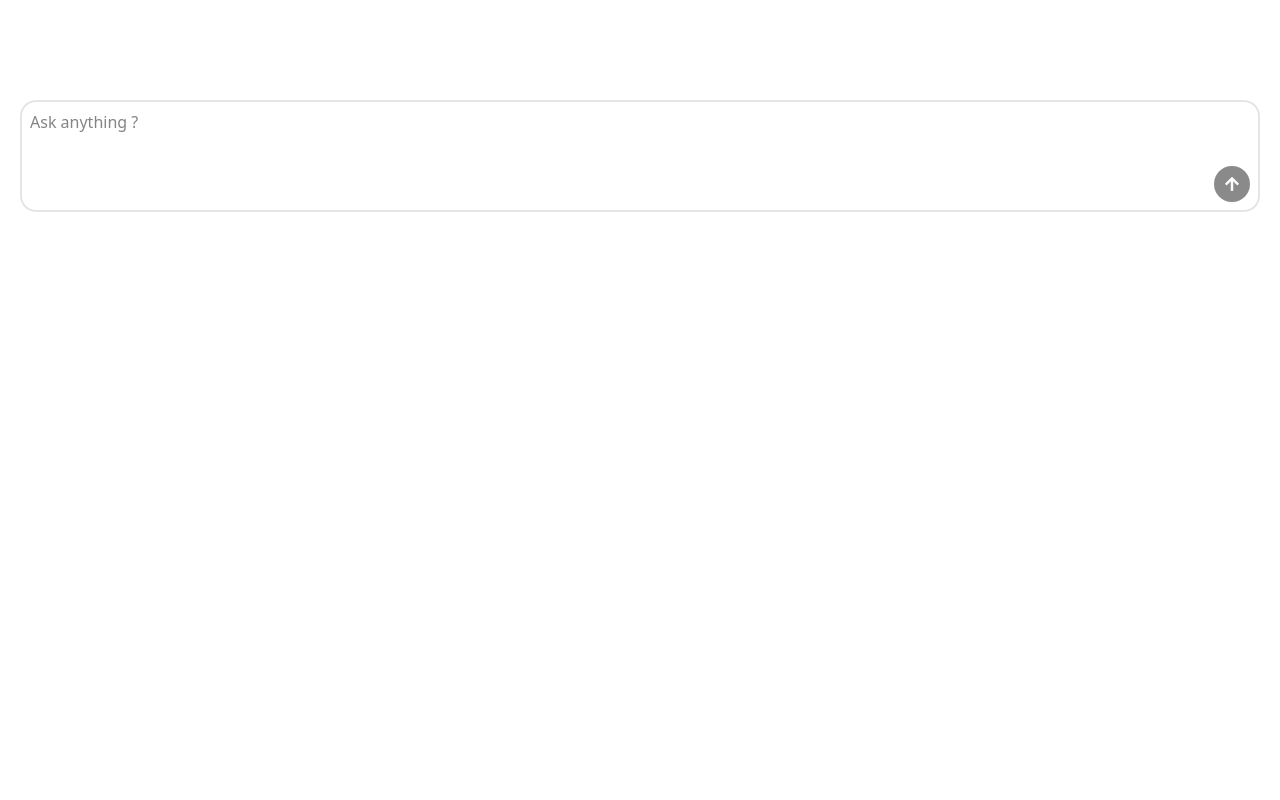
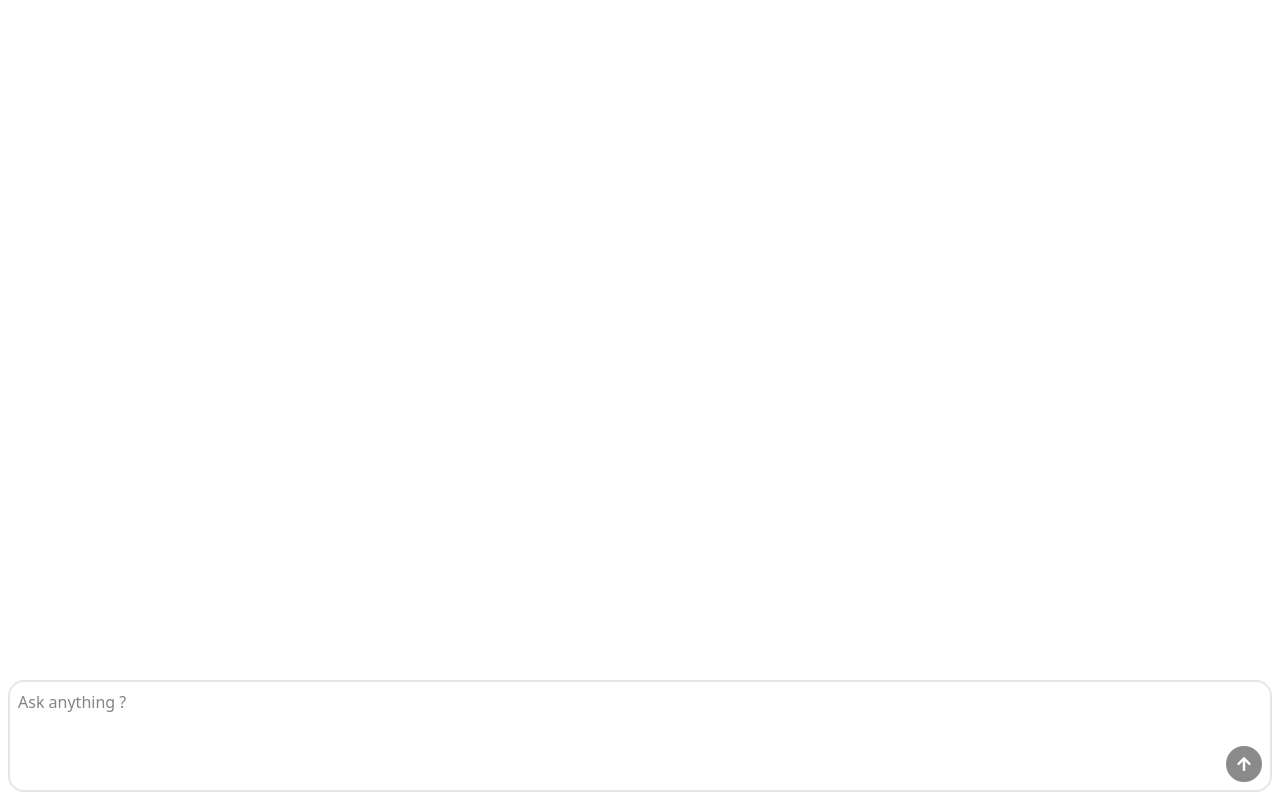
Before and after one commit to abdulhathi/build-ai-powered-apps, a React (Vite) app in the folder packages/client/: page / in a window 1280 px wide. Built offline with nearby package versions, Linux system fonts and the light colour scheme.

Commit message:
Refactoring typing indicator, chat Input and chat messages

```diff
--- a/packages/client/src/App.tsx
+++ b/packages/client/src/App.tsx
@@ -1,8 +1,8 @@
-import ChatBot from './components/ChatBot'
+import ChatBot from './components/chat/ChatBot'
 
 function App() {
   return (
-    <div className="p-5 h-screen">
+    <div className="p-2 h-screen">
       <ChatBot />
     </div>
   )
--- a/packages/client/src/components/ChatBot.tsx
+++ /dev/null
@@ -1,124 +0,0 @@
-import { FaArrowUp } from 'react-icons/fa'
-import { Button } from './ui/button'
-import { useForm } from 'react-hook-form'
-import axios from 'axios'
-import { useEffect, useRef, useState } from 'react'
-import classNames from 'classnames'
-import ReactMarkDown from 'react-markdown'
-
-type ChatFormData = {
-  prompt: string
-}
-
-type ChatResponse = {
-  message: string
-}
-
-type ChatMessage = {
-  content: string
-  contentType: 'user' | 'bot'
-}
-
-const ChatBot = () => {
-  const { register, handleSubmit, reset, formState } = useForm<ChatFormData>()
-
-  const [messages, setMessages] = useState<ChatMessage[]>([])
-  const [isBotTyping, setIsBotTyping] = useState<boolean>(false)
-  const [errorMessage, setErrorMessage] = useState<string>('')
-  const uuid = useRef(crypto.randomUUID())
-  const formRef = useRef<HTMLFormElement | null>(null)
-
-  useEffect(() => {
-    formRef.current?.scrollIntoView({ behavior: 'smooth' })
-  }, [messages])
-
-  const onSubmit = async ({ prompt }: ChatFormData) => {
-    try {
-      setErrorMessage('')
-      setIsBotTyping(true)
-      reset()
-      setMessages((prevMessages) => [
-        ...prevMessages,
-        { content: prompt, contentType: 'user' },
-      ])
-      const { data } = await axios.post<ChatResponse>('/api/chat', {
-        prompt: prompt,
-        conversationId: uuid.current,
-      })
-      setMessages((prevMessages) => [
-        ...prevMessages,
-        { content: data.message, contentType: 'bot' },
-      ])
-    } catch (error) {
-      console.error(error)
-      setErrorMessage('Something went wrong!')
-    } finally {
-      setIsBotTyping(false)
-    }
-  }
-  const onKeyDown = (e: React.KeyboardEvent<HTMLFormElement>) => {
-    if (e.key === 'Enter' && !e.shiftKey) {
-      e.preventDefault()
-      handleSubmit(onSubmit)()
-    }
-  }
-  const onCopy = (e: React.ClipboardEvent<HTMLParagraphElement>) => {
-    const selectedContent = window.getSelection()?.toString().trim()
-    if (selectedContent) {
-      e.preventDefault()
-      e.clipboardData.setData('text/plain', selectedContent)
-    }
-  }
-  return (
-    <div className="flex flex-col h-full">
-      <div className="flex flex-col gap-3 items-end py-10 overflow-y-auto">
-        {messages.map((message, index) => (
-          <div
-            key={index}
-            className={classNames(
-              {
-                'self-start bg-gray-100': message.contentType === 'bot',
-                'bg-blue-600 text-white': message.contentType === 'user',
-              },
-              'px-3 py-1 rounded-2xl'
-            )}
-            onCopy={onCopy}
-          >
-            <ReactMarkDown>{message.content}</ReactMarkDown>
-          </div>
-        ))}
-        {isBotTyping && (
-          <div className="self-start flex gap-1">
-            <div className="w-2 h-2 bg-gray-800 rounded-full animate-pulse"></div>
-            <div className="w-2 h-2 bg-gray-800 rounded-full animate-pulse [animation-delay: 0.2s]"></div>
-            <div className="w-2 h-2 bg-gray-800 rounded-full animate-pulse [animation-delay: 0.4s]"></div>
-          </div>
-        )}
-        {errorMessage && (
-          <div className="self-start text-red-600">{errorMessage}</div>
-        )}
-      </div>
-      <form
-        className="flex flex-col items-end border-2 gap-2 rounded-2xl p-2"
-        onSubmit={handleSubmit(onSubmit)}
-        onKeyDown={onKeyDown}
-        ref={formRef}
-      >
-        <textarea
-          {...register('prompt', {
-            required: true,
-            validate: (data) => data.trim().length > 0,
-          })}
-          className="border-0 focus:outline-none w-full resize-none"
-          placeholder="Ask anything ?"
-          autoFocus
-        />
-        <Button className="rounded-full w-9 h-9" disabled={!formState.isValid}>
-          <FaArrowUp />
-        </Button>
-      </form>
-    </div>
-  )
-}
-
-export default ChatBot
--- /dev/null
+++ b/packages/client/src/components/chat/ChatBot.tsx
@@ -0,0 +1,61 @@
+import axios from 'axios'
+import { useEffect, useRef, useState } from 'react'
+import TypingIndicator from './TypingIndicator'
+import type { ChatMessage } from './ChatMessages'
+import ChatMessages from './ChatMessages'
+import ChatInput, { type ChatFormData } from './ChatInput'
+
+type ChatResponse = {
+  message: string
+}
+
+const ChatBot = () => {
+  const [messages, setMessages] = useState<ChatMessage[]>([])
+  const [isBotTyping, setIsBotTyping] = useState<boolean>(false)
+  const [errorMessage, setErrorMessage] = useState<string>('')
+  const uuid = useRef(crypto.randomUUID())
+  const lastMessageRef = useRef<HTMLDivElement | null>(null)
+
+  useEffect(() => {
+    lastMessageRef.current?.scrollIntoView({ behavior: 'smooth' })
+  }, [messages])
+
+  const handleChatMessages = async ({ prompt }: ChatFormData) => {
+    try {
+      setErrorMessage('')
+      setIsBotTyping(true)
+      setMessages((prevMessages) => [
+        ...prevMessages,
+        { content: prompt, contentType: 'user' },
+      ])
+      const { data } = await axios.post<ChatResponse>('/api/chat', {
+        prompt: prompt,
+        conversationId: uuid.current,
+      })
+      setMessages((prevMessages) => [
+        ...prevMessages,
+        { content: data.message, contentType: 'bot' },
+      ])
+    } catch (error) {
+      console.error(error)
+      setErrorMessage('Something went wrong!')
+    } finally {
+      setIsBotTyping(false)
+    }
+  }
+
+  return (
+    <div className="flex flex-col h-full">
+      <div className="flex flex-col h-full gap-3 items-end py-10 overflow-y-auto">
+        <ChatMessages messages={messages} lastMessageRef={lastMessageRef} />
+        {isBotTyping && <TypingIndicator />}
+        {errorMessage && (
+          <div className="self-start text-red-600">{errorMessage}</div>
+        )}
+      </div>
+      <ChatInput handleChatMessages={handleChatMessages} />
+    </div>
+  )
+}
+
+export default ChatBot
--- /dev/null
+++ b/packages/client/src/components/chat/ChatInput.tsx
@@ -0,0 +1,49 @@
+import React from 'react'
+import { Button } from '../ui/button'
+import { FaArrowUp } from 'react-icons/fa'
+import { useForm } from 'react-hook-form'
+
+export type ChatFormData = {
+  prompt: string
+}
+
+type ChatInputProps = {
+  handleChatMessages: (data: ChatFormData) => void
+}
+
+const ChatInput = ({ handleChatMessages }: ChatInputProps) => {
+  const { register, handleSubmit, reset, formState } = useForm<ChatFormData>()
+  const handleChatInputSubmit = handleSubmit((data) => {
+    reset({ prompt: '' })
+    handleChatMessages(data)
+  })
+  const handleKeyDown = (e: React.KeyboardEvent<HTMLFormElement>) => {
+    if (e.key === 'Enter' && !e.shiftKey) {
+      e.preventDefault()
+      handleChatInputSubmit()
+    }
+  }
+
+  return (
+    <form
+      className="flex flex-col items-end border-2 gap-2 rounded-2xl p-2"
+      onSubmit={handleChatInputSubmit}
+      onKeyDown={handleKeyDown}
+    >
+      <textarea
+        {...register('prompt', {
+          required: true,
+          validate: (data) => data.trim().length > 0,
+        })}
+        className="border-0 focus:outline-none w-full resize-none"
+        placeholder="Ask anything ?"
+        autoFocus
+      />
+      <Button className="rounded-full w-9 h-9" disabled={!formState.isValid}>
+        <FaArrowUp />
+      </Button>
+    </form>
+  )
+}
+
+export default ChatInput
--- /dev/null
+++ b/packages/client/src/components/chat/ChatMessages.tsx
@@ -0,0 +1,45 @@
+import classNames from 'classnames'
+import React from 'react'
+import ReactMarkDown from 'react-markdown'
+
+export type ChatMessage = {
+  content: string
+  contentType: 'user' | 'bot'
+}
+
+type ChatMessagesProps = {
+  messages: ChatMessage[]
+  lastMessageRef: React.Ref<HTMLDivElement>
+}
+
+const ChatMessages = ({ messages, lastMessageRef }: ChatMessagesProps) => {
+  const onCopy = (e: React.ClipboardEvent<HTMLDivElement>) => {
+    const selection = window.getSelection()?.toString().trim()
+    if (selection) {
+      e.preventDefault()
+      e.clipboardData.setData('text/plain', selection)
+    }
+  }
+  return (
+    <>
+      {messages.map((message, index) => (
+        <div
+          key={index}
+          className={classNames(
+            {
+              'self-start bg-gray-100': message.contentType === 'bot',
+              'self-end bg-blue-600 text-white': message.contentType === 'user',
+            },
+            'px-3 py-1 rounded-2xl'
+          )}
+          onCopy={onCopy}
+          ref={lastMessageRef}
+        >
+          <ReactMarkDown>{message.content}</ReactMarkDown>
+        </div>
+      ))}
+    </>
+  )
+}
+
+export default ChatMessages
--- /dev/null
+++ b/packages/client/src/components/chat/TypingIndicator.tsx
@@ -0,0 +1,19 @@
+type DotIndicatorProps = {
+  className?: string
+}
+const DotIndicator = ({ className }: DotIndicatorProps) => (
+  <div
+    className={`w-2 h-2 bg-gray-800 rounded-full animate-pulse ${className}`}
+  ></div>
+)
+const TypingIndicator = () => {
+  return (
+    <div className="self-start flex gap-1">
+      <DotIndicator />
+      <DotIndicator className="animation-delay: 0.2s" />
+      <DotIndicator className="animation-delay: 0.4s" />
+    </div>
+  )
+}
+
+export default TypingIndicator
```
